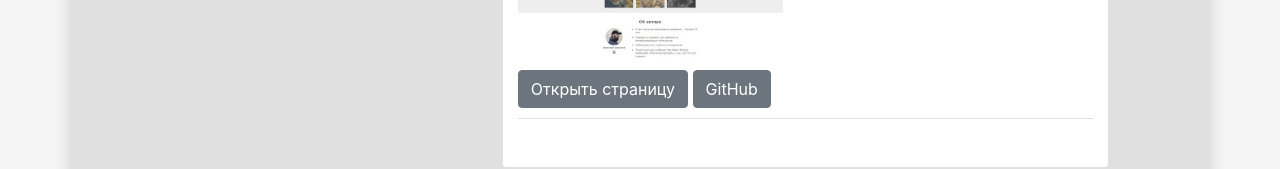
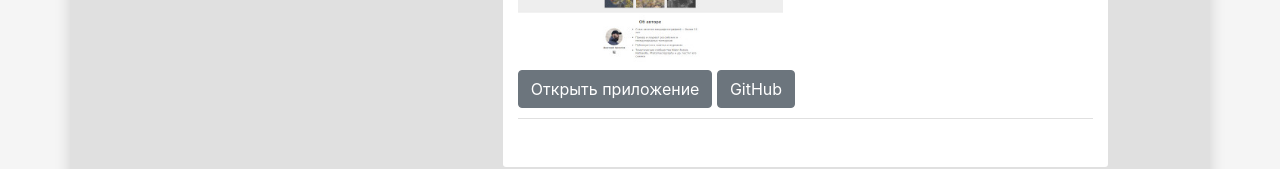
Before and after one commit to dmentry/cv, a plain HTML site: page index.html in a window 1280 px wide. Shown: the part 4035-4204 px from the top of the page. Drawn offline with nearby package versions, Linux system fonts and the light colour scheme.

Commit message:
Edit text in button

```diff
--- a/index.html
+++ b/index.html
@@ -211,7 +211,7 @@
                 <h5 class="card-title text-dark">Пример лендинга</h5>
                 <p class="card-text text-secondary">Лендинга фотокурсов с возможностью разместить заказ</p>
                 <div><img src="images/screenshot_landing.jpg" alt="screenshot" class="appl-screenshot"></div>
-                <a href="https://myphotolanding.herokuapp.com" class="btn btn-secondary mt-2" rel="noopener noreferrer" target="_blank">Открыть страницу</a>
+                <a href="https://myphotolanding.herokuapp.com" class="btn btn-secondary mt-2" rel="noopener noreferrer" target="_blank">Открыть приложение</a>
                 <a href="https://github.com/dmentry/landing" class="btn btn-secondary mt-2" rel="noopener noreferrer" target="_blank" title="Подробнее на GitHub">GitHub</a>
               </div>
               <br>
```
